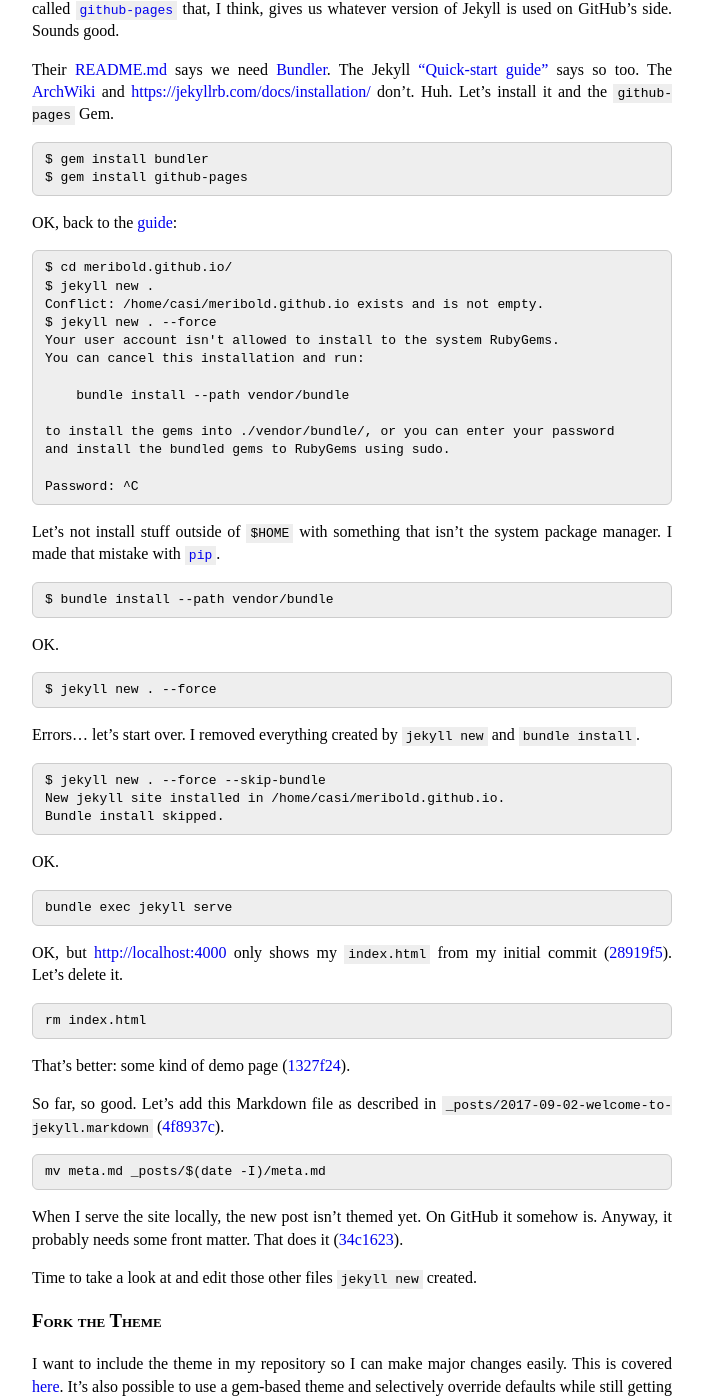
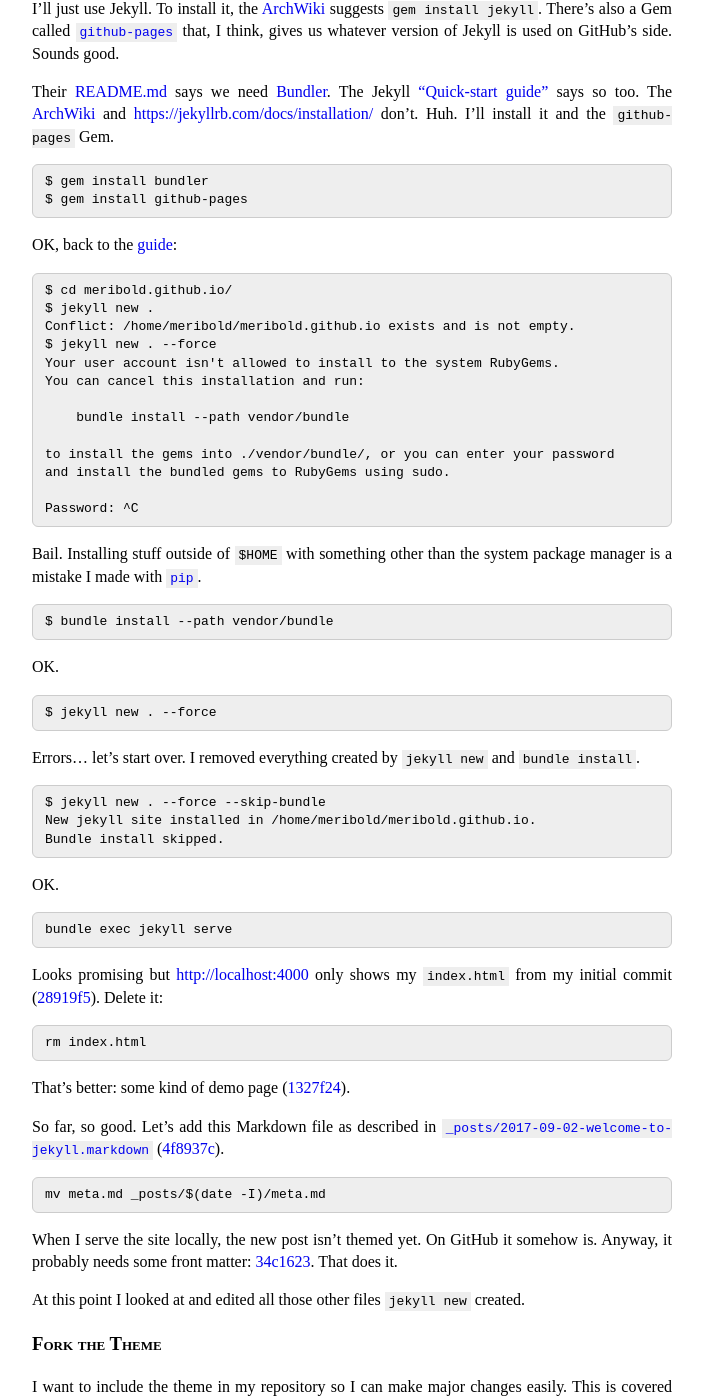
Before and after one commit to meribold/meribold.org, a Jekyll site: the page built from _posts/2017-09-02-meta.md, in a window 1280 px wide and 1400 px high, scrolled down 377 px. Shown: the whole window, without its empty margins (288-991 px from the left). Built offline with Jekyll 4.4.1, drawn with Linux system fonts in a browser that asks for light colours; some of the changed text lies outside the part shown.

Commit message:
Edit meta post

```diff
--- a/_posts/2017-09-02-meta.md
+++ b/_posts/2017-09-02-meta.md
@@ -14,7 +14,9 @@ Pages][].  Step one is easy: create a repository with the right name.  For me, t
 I think I should use [Jekyll][].  It's suggested at <https://pages.github.com>.  I'm
 confused whether this is the only option with GitHub Pages or if there are other
 frameworks that can be used.  A Google search for ["blog github pages"][1] mostly results
-in matches about Jekyll, but also something about [Pelican][2] and [Hugo][3].
+in matches about Jekyll, but also something about [Pelican][2] and [Hugo][3].  I suppose
+options other than Jekyll will require committing the generated HTML pages in addition to
+the files used to generate them.
 
 I'll just use Jekyll.  To install it, the [ArchWiki][4] suggests `gem install jekyll`.
 There's also a Gem called [`github-pages`][5] that, I think, gives us whatever version of
@@ -22,7 +24,7 @@ Jekyll is used on GitHub's side.  Sounds good.
 
 Their [README.md][6] says we need [Bundler][].  The Jekyll ["Quick-start guide"][7] says
 so too.  The [ArchWiki][4] and <https://jekyllrb.com/docs/installation/> don't.  Huh.
-Let's install it and the `github-pages` Gem.
+I'll install it and the `github-pages` Gem.
 
     $ gem install bundler
     $ gem install github-pages
@@ -31,7 +33,7 @@ OK, back to the [guide][7]:
 
     $ cd meribold.github.io/
     $ jekyll new .
-    Conflict: /home/casi/meribold.github.io exists and is not empty.
+    Conflict: /home/meribold/meribold.github.io exists and is not empty.
     $ jekyll new . --force
     Your user account isn't allowed to install to the system RubyGems.
     You can cancel this installation and run:
@@ -43,8 +45,8 @@ OK, back to the [guide][7]:
 
     Password: ^C
 
-Let's not install stuff outside of `$HOME` with something that isn't the system package
-manager.  I made that mistake with [`pip`][pip].
+Bail.  Installing stuff outside of `$HOME` with something other than the system package
+manager is a mistake I made with [`pip`][pip].
 
     $ bundle install --path vendor/bundle
 
@@ -55,29 +57,30 @@ OK.
 Errors...  let's start over.  I removed everything created by `jekyll new` and `bundle install`.
 
     $ jekyll new . --force --skip-bundle
-    New jekyll site installed in /home/casi/meribold.github.io.
+    New jekyll site installed in /home/meribold/meribold.github.io.
     Bundle install skipped.
 
 OK.
 
     bundle exec jekyll serve
 
-OK, but <http://localhost:4000> only shows my `index.html` from my initial commit
-([28919f5][]).  Let's delete it.
+Looks promising but <http://localhost:4000> only shows my `index.html` from my initial
+commit ([28919f5][]).  Delete it:
 
     rm index.html
 
-That's better: some kind of demo page ([1327f24][1327f24]).
+That's better: some kind of demo page ([1327f24][]).
 
 So far, so good.  Let's add this Markdown file as described in
-`_posts/2017-09-02-welcome-to-jekyll.markdown` ([4f8937c][]).
+[`_posts/2017-09-02-welcome-to-jekyll.markdown`][welcome-to-jekyll.markdown]
+([4f8937c][]).
 
     mv meta.md _posts/$(date -I)/meta.md
 
 When I serve the site locally, the new post isn't themed yet.  On GitHub it somehow is.
-Anyway, it probably needs some front matter.  That does it ([34c1623][]).
+Anyway, it probably needs some front matter: [34c1623][].  That does it.
 
-Time to take a look at and edit those other files `jekyll new` created.
+At this point I looked at and edited all those other files `jekyll new` created.
 
 ### Fork the Theme
 
@@ -94,8 +97,8 @@ I don't want my theme to randomly change, though (and probably break my override
 process).
 
     $ bundle show minima
-    /home/casi/.gem/ruby/2.4.0/gems/minima-2.1.1
-    $ cp -r /home/casi/.gem/ruby/2.4.0/gems/minima-2.1.1/* .
+    /home/meribold/.gem/ruby/2.4.0/gems/minima-2.1.1
+    $ cp -r /home/meribold/.gem/ruby/2.4.0/gems/minima-2.1.1/* .
     $ git checkout README.md # oops, restory my readme file
     $ git add -A
     $ git commit -m 'Fork the theme'
```
Also changed, not shown: other parts of _posts/2017-09-02-meta.md (+1 -0 lines).
